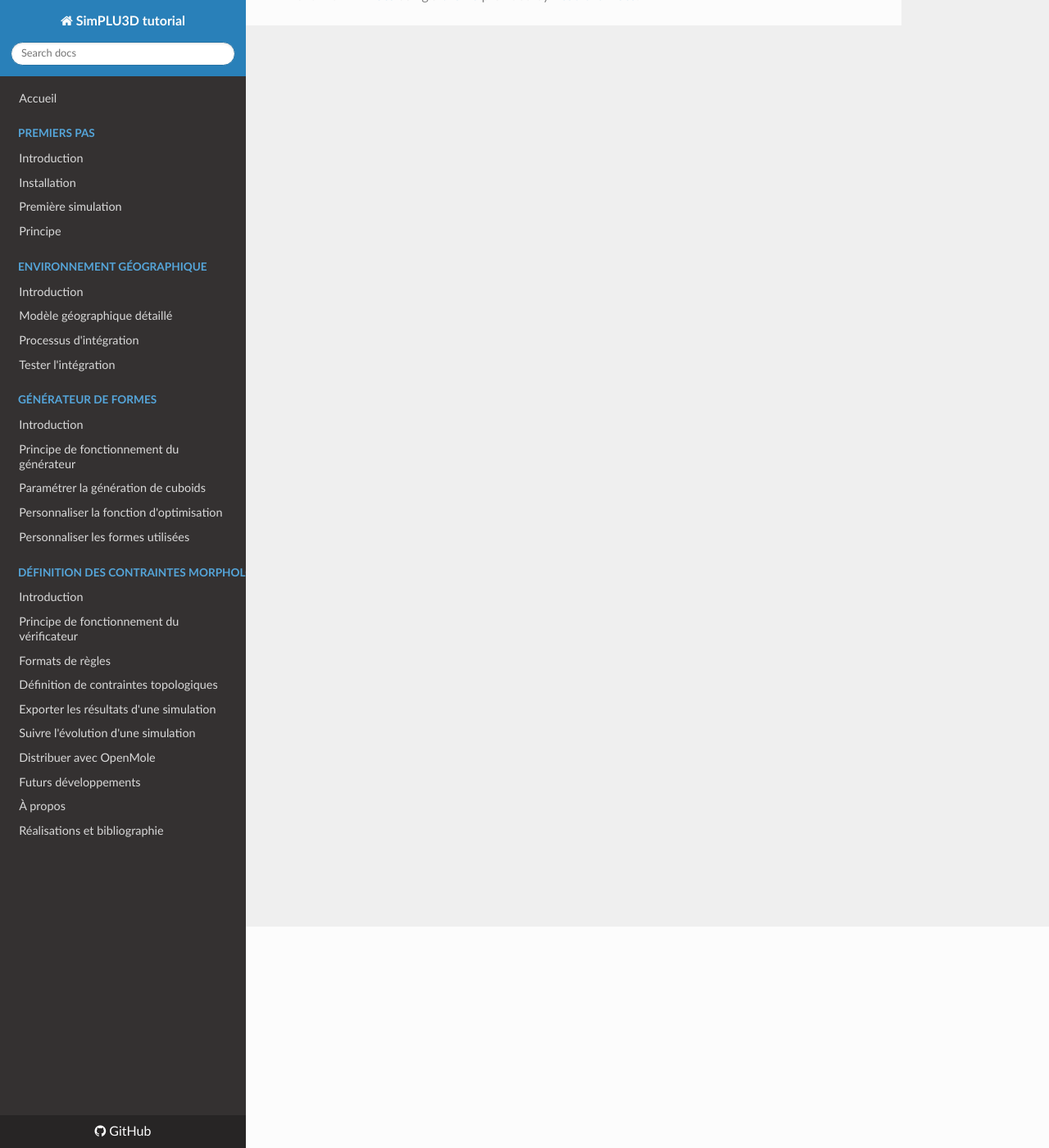
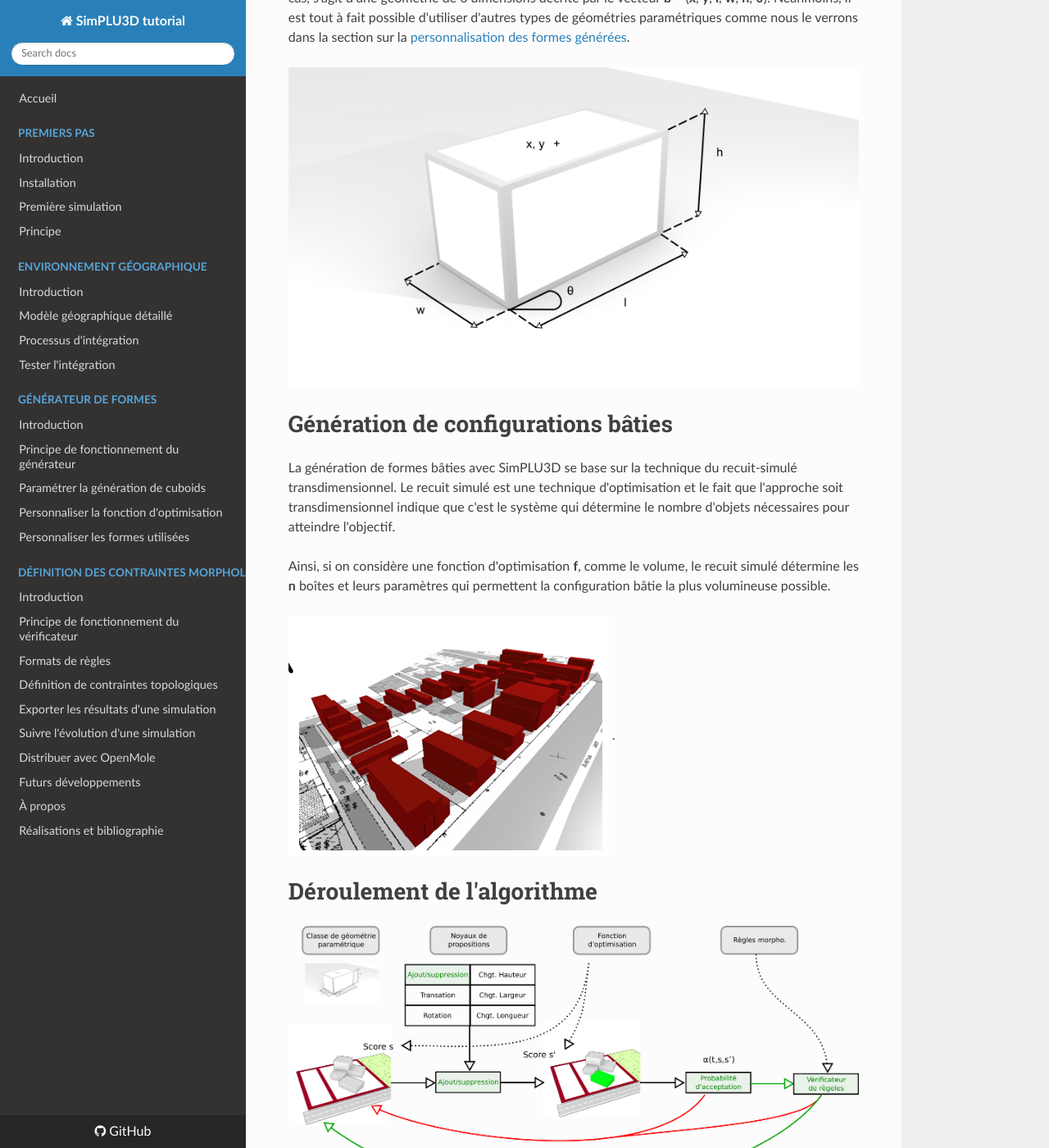
Before and after one commit to SimPLU3D/simplu3D-tutorial, an MkDocs documentation site: the page built from docs/generator/principe.md, in a window 1280 px wide and 1400 px high, scrolled down 270 px. Shown: the whole window at 82% size. Built offline with MkDocs 1.6.1, drawn with Linux system fonts in a browser that asks for light colours; nearby versions of some CDN libraries; some of the changed text lies outside the part shown.

Commit message:
Adding principe.md

```diff
--- a/docs/generator/principe.md
+++ b/docs/generator/principe.md
@@ -5,7 +5,27 @@ authors:
 date: 2018-10-26
 
 ---
+# Configuration bâtie
 
-Principe détaillé de la génération avec SimPLU3D et l'utilisation de la librjmcmc4j.
+Dans SimPLU3D, une configuration bâtie est composée d'un ensemble de géométries paramétriques. Une géométrie paramétrique peut être décrite à travers un vecteur de dimension constante. Dans la plupart des expérimentations de SimPLU3D, comme dans l'exemple de la première simulation, les géométries paramétriques manipulées sont composées de boîtes. Dans ce cas, s'agit d'une géométrie de 6 dimensions décrite par le vecteur **b** = (**x**, **y**, **l**, **w**, **h**, **θ**). Néanmoins, il est tout à fait possible d'utiliser d'autres types de géométries paramétriques comme nous le verrons dans la section sur la [personnalisation des formes générées](custom-shape.md).
 
-(cf chapitre 3)
+![Image représentant une boîte](img/boite.png)
+
+# Génération de configurations bâties
+
+La génération de formes bâties avec SimPLU3D se base sur la technique du recuit-simulé transdimensionnel. Le recuit simulé est une technique d'optimisation et le fait que l'approche soit transdimensionnel indique que c'est le système qui détermine le nombre d'objets nécessaires pour atteindre l'objectif.
+
+Ainsi, si on considère une fonction d'optimisation **f**, comme le volume, le recuit simulé détermine les **n** boîtes et leurs paramètres qui permettent la configuration bâtie la plus volumineuse possible.
+
+![Image représentant une boîte](img/configuration.png)
+.
+
+# Déroulement de l'algorithme
+
+![Image montrant le principe](img/principe.png)
+
+
+
+L'algorithme est un algorithme interactif. À chaque itération, on considère une configuration bâtie courate. Le système choisit une modification parmi les noyaux de propositions de modifications disponibles (dans l'exemple, le noyau d'ajout est sélectionner pour ajouter une nouvelle boîte). Ensuite, une probabilité d'acception est déterminée, suivant la théorie du recuit simulée. Elle prend en compte les scores des configurations avant et après modification et la température courante (il s'agit d'une valeur qui décroit au fur et à mesure des itérations). Ainsi, il existe une certaine probabilité pour que cette modification soit rejetée () et une certaine probabilité - α(t,s,s’) pour que la modification soit acceptée (α(t,s,s’)). Si la configuration est acceptée, on s'assure qu'elle respecte les règles morphologiques, si c'est le cas elle remplace la configuration courante sinon la modification est rejetée.
+
+Dans les prochaines sections, nous verrons comment paramétrer le dérouleemnt de l'algorithme à travers les paramètres qui concernent [la définition des configurations bâties et des modifications appliquées](custom-shape.md), puis [les paramètres de l'algorithme en lui-même](custom-optimisation.md).
```
Also changed, not shown: docs/generator/img/boite.png (added), docs/generator/img/configuration.png (added), docs/generator/img/principe.png (added), 1 other file.
